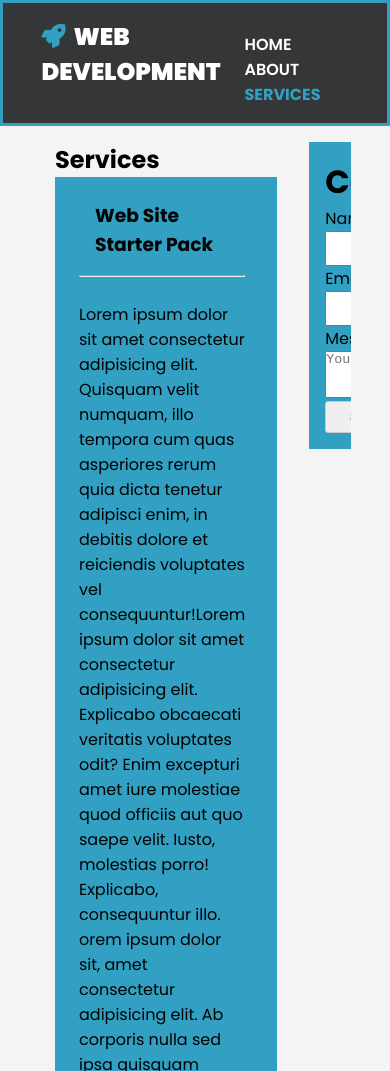
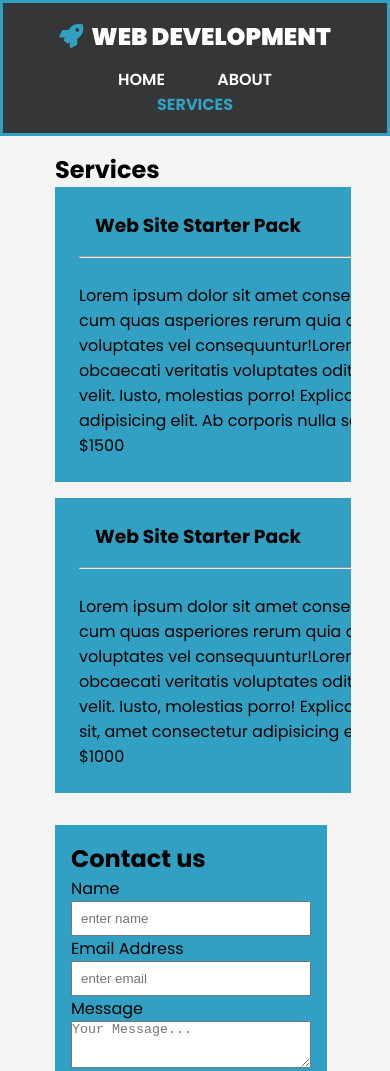
Before and after one commit to shravyapoojary/email-newsletter, a plain HTML site: page service.html in a window 390 px wide. Shown: the top 1071 px of the page. Drawn offline with Linux system fonts and the light colour scheme.

Commit message:
Responsiveness to all page
responisveness to all the pages and linking

```diff
--- a/service.html
+++ b/service.html
@@ -25,8 +25,8 @@
           </div>
           <ul>
             <!-- <li><a href="#">Home</a></li> -->
-            <li><a href="#" >Home</a></li>
-            <li><a href="#">About</a></li>
+            <li><a href="./index.html" >Home</a></li>
+            <li><a href="./about.html">About</a></li>
             <li><a href="#"class="active">Services</a></li>
           </ul>
         </div>
@@ -51,14 +51,16 @@
         </div>
         <div class="contact">
             <div class="contactus">
-                <h1>Contact us</h1>
+                <h2>Contact us</h2>
+                <!-- <form action="#"> -->
                 <label for="name">Name</label>
-                <input type="text" name="name" id="name">
+                <input type="text" name="name" id="name" placeholder="enter name">
                 <label for="email">Email Address</label>
-                <input type="email" name="email" id="email">
+                <input type="email" name="email" id="email" placeholder="enter email">
                 <label for="message">Message</label>
                 <textarea name="message" id="message" cols="20" rows="3" placeholder="Your Message..."></textarea>
                 <button class="butn">Send</button>
+            <!-- </form> -->
             </div>
 
         </div>
--- a/styles/about.css
+++ b/styles/about.css
@@ -123,3 +123,15 @@ nav {
     text-align: center;
     font-size: 1.2rem;
 }
+  @media(max-width:768px){
+    nav .branding,nav ul,nav ul li{
+        float: none;
+    text-align: center;
+    width: 100%;
+        }
+        .left {
+            display: flex;
+            flex-direction:column;
+          }
+
+  }
--- a/styles/service.css
+++ b/styles/service.css
@@ -107,7 +107,7 @@ nav {
 }
 
 
- .container .contact .contactus{
+.container .contact .contactus{
     display: flex;
     flex-direction: column;
     background: #32a0c2;
@@ -120,15 +120,29 @@ nav {
 }
 .butn{
     height: 2rem;
-    /* background:#ccc; */
+    background:#333;
+    color: blanchedalmond;
     border: 1px solid #ccc;
     border-radius: 3px;
     width: 5rem;
     padding: 5px 15px;
-    margin: 0.2rem 0.2rem 0 0;
+    margin:1rem 0rem ;
     cursor: pointer;
     text-align: center;
 }
 .container .contact .contactus input{
     padding: 0.5rem;
 }
+@media(max-width:822px){
+    nav .branding,nav ul,nav ul li{
+        float: none;
+    text-align: center;
+    width: 100%;
+    }
+    .container{
+        display: flex;
+        flex-direction: column;
+
+    }
+
+}
```
Also changed, not shown: about.html (+3 -3 lines), index.html (+2 -2 lines).
